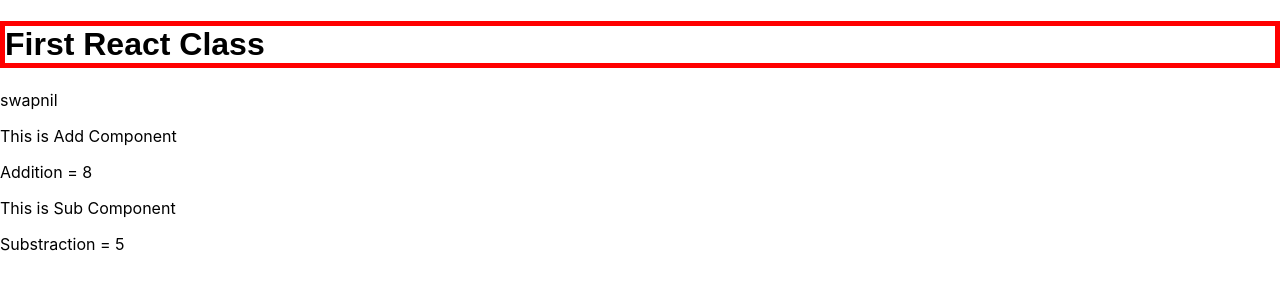
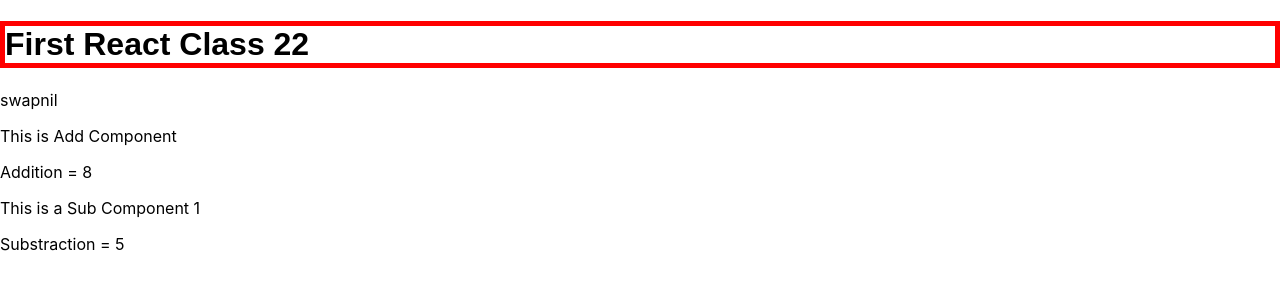
Before and after one commit to swapnilRahangdale/my-app, a React (Create React App) app: page / in a window 1280 px wide. Shown: the top 300 px of the page. Built offline with nearby package versions, Linux system fonts and the light colour scheme.

Commit message:
2nd commit

```diff
--- a/src/App.js
+++ b/src/App.js
@@ -7,7 +7,7 @@ import Sub from './components/Sub/Sub';
 function App() {
   return (
     <div>
-    <h1>First React Class</h1>
+    <h1>First React Class 22</h1>
     <p>swapnil</p>
     <Add a = '5' b = '3'></Add>
     <Sub s = '8' t='3'/>
--- a/src/components/Sub/Sub.js
+++ b/src/components/Sub/Sub.js
@@ -3,7 +3,7 @@ const Sub = (abc) => {
     return(
 
         <div>
-            <p>This is Sub Component</p>
+            <p>This is a Sub Component 1</p>
             <p>Substraction = {parseInt(abc.s)-parseInt(abc.t)}</p>
         </div>
 
```
